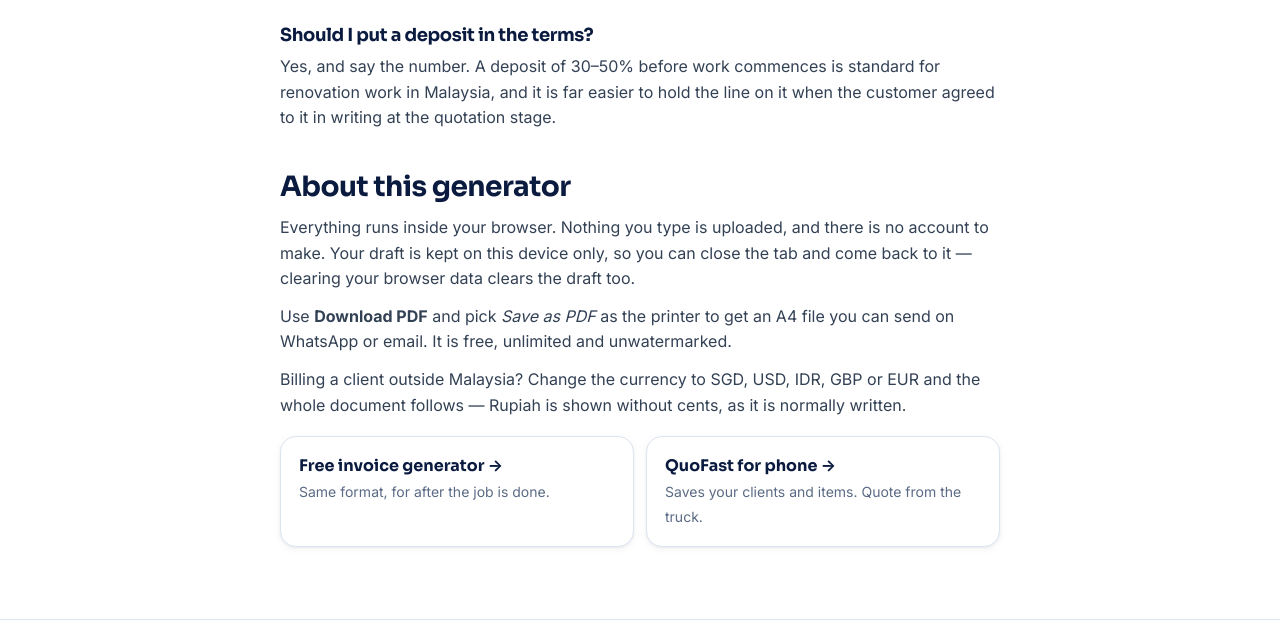
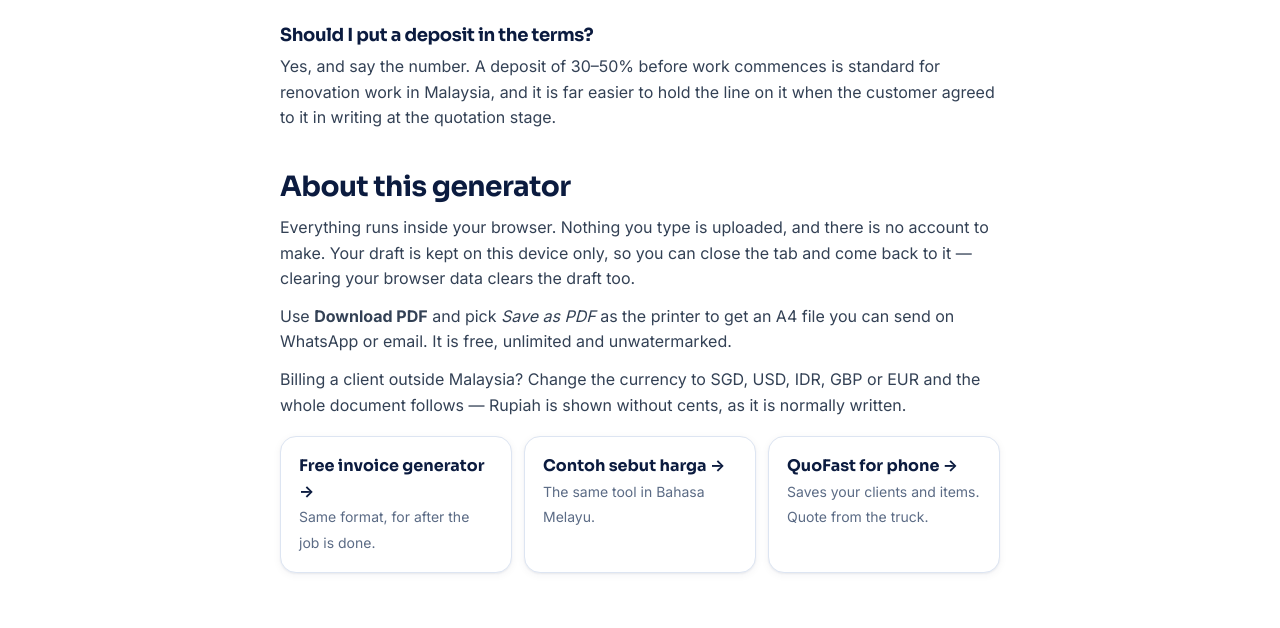
Before and after one commit to dncfwork/quofast-site, a plain HTML site: page quotation-generator.html in a window 1280 px wide. Shown: the part 3091-3719 px from the top of the page. Drawn offline with Linux system fonts and the light colour scheme.

Commit message:
Link the indexed pages to the two that are not
Search Console: contoh-sebut-harga.html and contoh-invois.html are crawled and
not indexed. They are the two pages that matter — "contoh sebut harga" is the
phrase Malaysians actually search, far more than any English equivalent — and
they are the two Google decided to leave out, while both English pages are in.

Nothing technical explains it. robots, sitemap, self-canonicals, hreflang, HTTP
status and internal links all check out, the content is ~1000 visible words
each, and the word overlap with the English versions is 8%, so they are not
being read as translations of a page already indexed.

What was missing is a link worth following. The "related tools" grid on each
English page — pages Google has indexed — linked only to each other and to the
home page. The one link to the Malay version was the "BM" language toggle,
whose anchor text tells Google nothing at all. Each grid now carries its Malay
counterpart with the phrase itself as the anchor, marked hreflang="ms" and
lang="ms" so the switch of language is declared rather than guessed.

This is worth doing and it is not the fix. "Crawled - currently not indexed" on
a domain with no inbound links is Google declining to spend index space on
pages nobody references. Requesting indexing by hand and giving the pages real
visitors is the fix.

Co-Authored-By: Claude Opus 5 <noreply@anthropic.com>

```diff
--- a/quotation-generator.html
+++ b/quotation-generator.html
@@ -367,6 +367,10 @@
         <strong>Free invoice generator →</strong>
         <span>Same format, for after the job is done.</span>
       </a>
+      <a href="contoh-sebut-harga.html" hreflang="ms" lang="ms">
+        <strong>Contoh sebut harga →</strong>
+        <span lang="en">The same tool in Bahasa Melayu.</span>
+      </a>
       <a href="./?src=generator">
         <strong>QuoFast for phone →</strong>
         <span>Saves your clients and items. Quote from the truck.</span>
```
Also changed, not shown: invoice-generator.html (+4 -0 lines).
